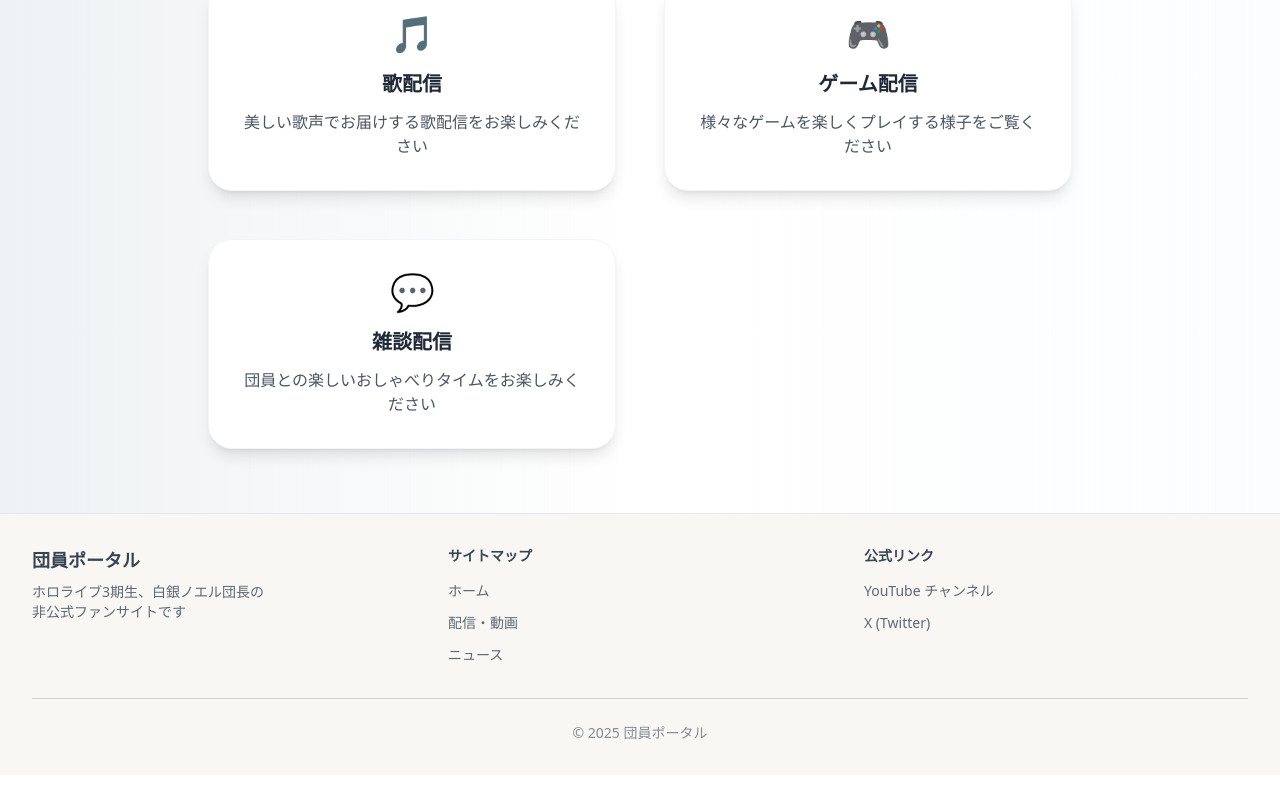
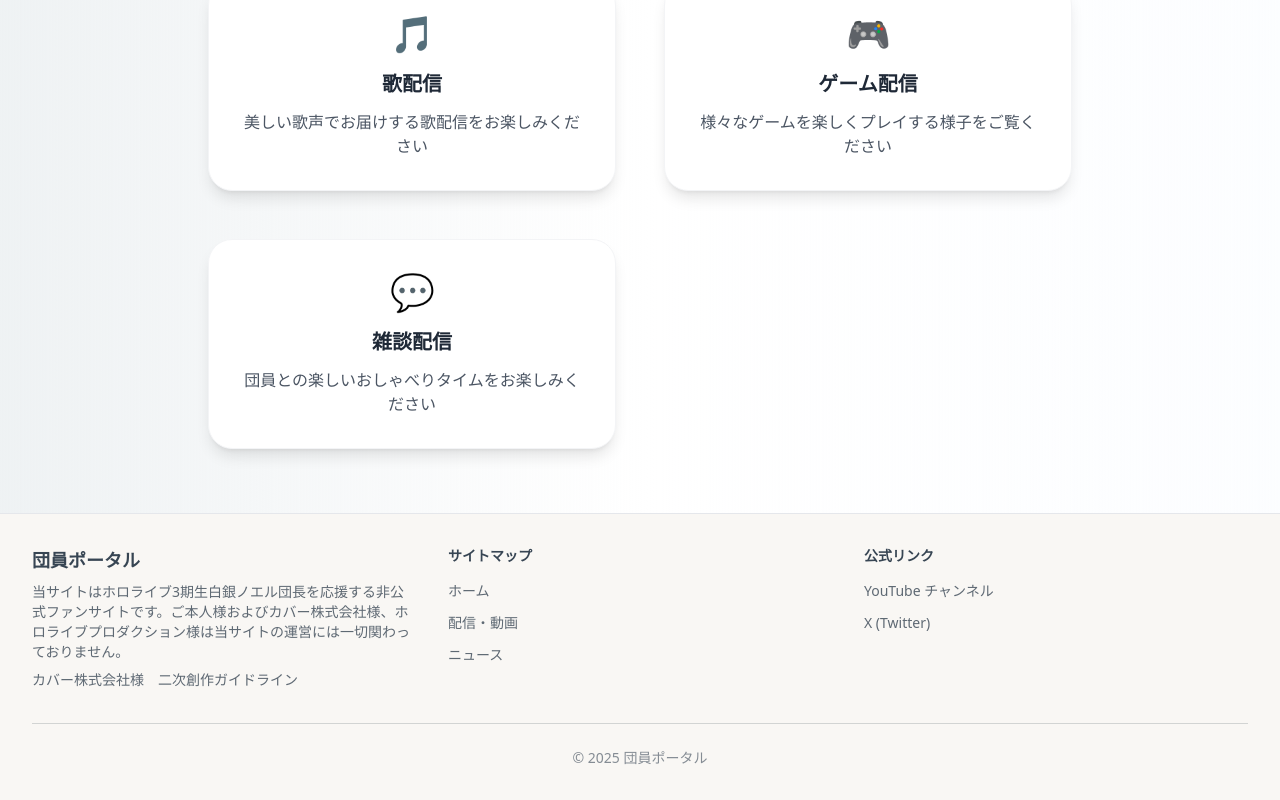
Before and after one commit to wtnb-yk/shirogane-holy-knights, a Next.js app in the folder frontend/: page / in a window 1280 px wide. Shown: the part 6057-6857 px from the top of the page. Before the commit the page ends 6832 px from the top, so only its background shows below. Built offline with nearby package versions, Linux system fonts and the light colour scheme; no server answers.

Commit message:
feat: update footer content to clarify site purpose and add link to guidelines

```diff
--- a/frontend/src/components/footer/Footer.tsx
+++ b/frontend/src/components/footer/Footer.tsx
@@ -11,9 +11,16 @@ export function Footer() {
           <div>
             <h3 className="text-lg font-semibold text-brand-charcoal mb-2">団員ポータル</h3>
             <p className="text-sm text-brand-charcoal/80">
-              ホロライブ3期生、白銀ノエル団長の<br />
-              非公式ファンサイトです
+              当サイトはホロライブ3期生白銀ノエル団長を応援する非公式ファンサイトです。ご本人様およびカバー株式会社様、ホロライブプロダクション様は当サイトの運営には一切関わっておりません。
             </p>
+            <a
+              href="https://hololivepro.com/terms/"
+              target="_blank"
+              rel="noopener noreferrer"
+              className="text-sm text-brand-charcoal/80 hover:text-brand-charcoal transition-colors inline-block mt-2"
+            >
+              カバー株式会社様　二次創作ガイドライン
+            </a>
           </div>
 
           {/* 中央：リンク */}
```
